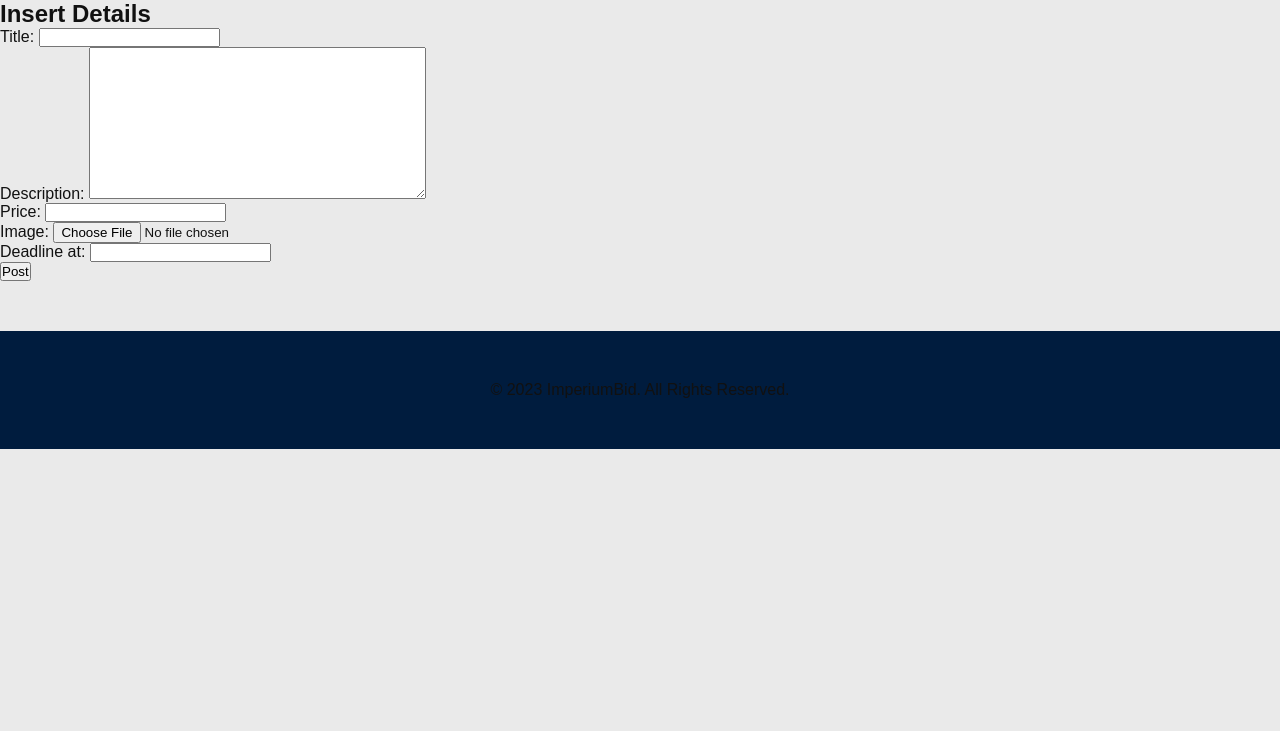
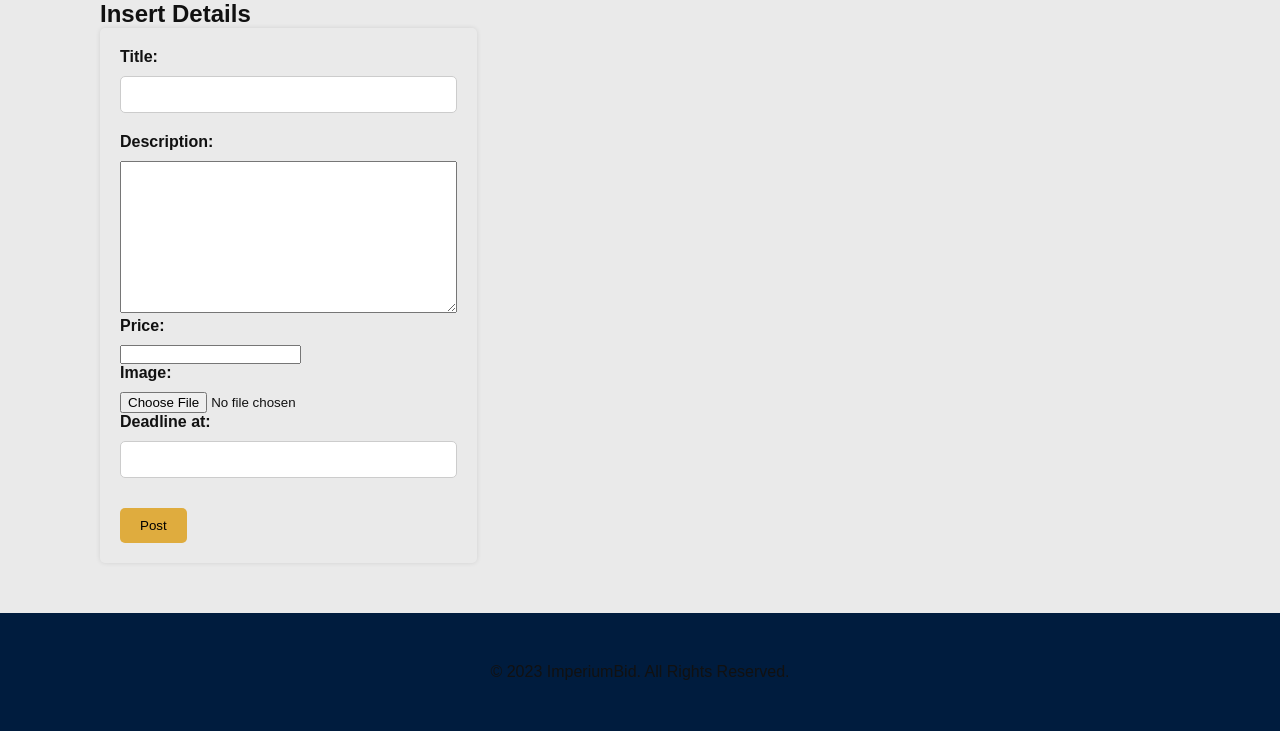
Before and after one commit to devrajoshi/BidBazaar-An-Online-Auction-Platform, a Django app: page /post/ in a window 1280 px wide. Shown: the part 80-811 px from the top of the page. Before the commit the page ends 529 px from the top, so only its background shows below. Run offline with Django 4.2, Linux system fonts and the light colour scheme; the visitor is signed in with stand-in values (Sample User, id 1).

Commit message:
`update`: working bidding somewhat

```diff
--- a/web/core/settings.py
+++ b/web/core/settings.py
@@ -73,7 +73,6 @@ TEMPLATES = [
                 'django.contrib.auth.context_processors.auth',
                 'django.contrib.messages.context_processors.messages',
             ],
-            'builtins': ['pages.templatetags.custom_tags']
         },
     },
 ]
--- a/web/pages/models.py
+++ b/web/pages/models.py
@@ -36,6 +36,7 @@ class Bid(models.Model):
     item = models.ForeignKey(Item, on_delete=models.CASCADE)
     amount = models.DecimalField(max_digits=8, decimal_places=2)
     bid_at = models.DateTimeField(auto_now_add=True)
+    bidder = models.ForeignKey(DjangoUser, on_delete=models.PROTECT)
 
     def __str__(self):
         return self.item
--- a/web/pages/urls.py
+++ b/web/pages/urls.py
@@ -12,6 +12,7 @@ urlpatterns = [
     path("logout/", views.logout, name="logout"),
     path("register/", views.register, name="register"),
     path("item/<int:item_id>/<slug:item_slug>/", views.item_page, name="item_page"),
+    path("bid/<int:item_id>/", views.bid, name='bid'),
     path("post/", views.post_item, name="post_item"),
     path("profile/<int:user_id>", views.user_profile, name="user_profile"),
     # path("me/", views.user_profile, name="profile_page"),
--- a/web/pages/views.py
+++ b/web/pages/views.py
@@ -1,6 +1,7 @@
+from django.contrib import messages
 import json
 from django.shortcuts import render, redirect
-from django.http import HttpResponseNotFound
+from django.http import HttpResponseNotFound, JsonResponse
 from django.contrib.auth.models import User as DjangoUser
 from django.contrib.auth import (
     authenticate,
@@ -11,7 +12,7 @@ from django.contrib.auth.decorators import login_required
 from django.utils.text import slugify
 
 from .forms import PostItem
-from .models import Item, User
+from .models import Item, User, Bid
 
 
 # Create your views here.
@@ -37,8 +38,6 @@ def register(request):
         return redirect("/")
 
     if request.method == "POST":
-        errors = []
-
         firstname = request.POST.get("firstname")
         lastname = request.POST.get("lastname")
         email = request.POST.get("email")
@@ -48,8 +47,8 @@ def register(request):
         if password == confirm_password:
             userinDB = DjangoUser.objects.filter(email=email)
             if userinDB.exists():
-                errors = ["Something went wrong!"]
-                return render(request, "register.html", {"errors": errors})
+                messages.error(request, "User already exists!")
+                return render(request, "register.html")
 
             user = DjangoUser.objects.create(first_name=firstname, last_name=lastname, email=email, username=email)
             site_user = User.objects.create(user_id=user.pk)
@@ -59,14 +58,13 @@ def register(request):
                 site_user.save()
                 return redirect("/login")
             else:
-                errors = ["Something went wrong!"]
-                return render(request, "register.html", {"errors": errors})
+                messages.error(request, "Something went wrong!")
+                return render(request, "register.html")
         else:
-            errors = ["Passwords don't match!"]
-            return render(request, "register.html", {"errors": errors})
+            messages.error(request, "Passwords don't match!")
+            return render(request, "register.html")
     else:
         return render(request, "register.html")
-
 
 def login(request):
     if request.user.is_authenticated:
@@ -85,13 +83,16 @@ def login(request):
                     return redirect(redirect_path_next)
                 return redirect("/")
             else:
-                errors = ["Username or passwords don't match!"]
-                return render(request, "login.html", {"errors": errors})
+                messages.error(request, "Username or passwords don't match!")
+                return render(request, "login.html")
         else:
-            errors = ["Username or passwords don't match!"]
-            return render(request, "login.html", {"errors": errors})
+            messages.error(request, "Username or passwords don't match!")
+            return render(request, "login.html")
     else:
-        errors = ["Please login to continue!"]
+        errors = []
+        redirect_path_next = request.GET.get("next")
+        if redirect_path_next:
+            messages.info(request, "Please login to continue!")
         return render(request, "login.html", { "errors": errors })
 
 
@@ -121,6 +122,17 @@ def post_item(request):
     form = PostItem()
     return render(request, "post_item.html", { "form": form })
 
+@login_required(login_url="/login")
+def bid(request, item_id):
+    body = json.loads(request.body)
+    amount = body.get("amount")
+    bidder = request.user
+    get_bid = Bid.objects.filter(bidder_id=bidder.id, amount=amount, item_id=item_id)
+    if get_bid.exists():
+        return JsonResponse({ "success": False, "message": "Already bidded" })
+    Bid.objects.create(item_id=item_id, amount=amount, bidder_id=bidder.id)
+    return JsonResponse({ "success": True, "message": "success"})
+
 
 def user_profile(request, user_id):
     user_details = User.objects.get(id=user_id)
--- a/web/static/css/style.css
+++ b/web/static/css/style.css
@@ -254,6 +254,45 @@ main {
   text-align: center;
 }
 
+.post-item-form {
+  border-radius: 5px;
+  box-shadow: 0 0 5px rgba(0, 0, 0, 0.1);
+  padding: 20px;
+  max-width: 500px;
+  margin: 0 auto;
+}
+
+.post-item-form label {
+  display: block;
+  margin-bottom: 10px;
+  font-weight: bold;
+}
+
+.post-item-form input[type="text"],
+.post-item-form input[type="email"],
+.post-item-form input[type="password"] {
+  padding: 10px;
+  border: 1px solid #ccc;
+  border-radius: 5px;
+  margin-bottom: 20px;
+  width: 100%;
+  box-sizing: border-box;
+}
+
+.post-item-form button[type="submit"] {
+  background-color: var(--button-bg-primary);
+  border: none;
+  padding: 10px 20px;
+  border-radius: 5px;
+  cursor: pointer;
+  margin-top: 10px;
+}
+
+.post-item-form button[type="submit"]:hover {
+  background-color: #000;
+  color: var(--button-bg-primary)
+}
+
 footer {
   padding: var(--padding-primary);
   text-align: center;
--- a/web/static/js/script.js
+++ b/web/static/js/script.js
@@ -8,34 +8,9 @@ profileBtn.addEventListener("click", () => {
   }
 });
 
-const createBidModal = (bid) => {
-  return `
-    <div class="bid-modal">
-      <div style="display: flex; justify-content: end;">
-        <button onclick="document.querySelector('.bid-modal-container').classList.add('hide'); document.body.style = 'overflow: auto;'">X</button>
-      </div>
-      <div style="display: flex; gap: 10px;">
-        <div style="max-width: 300px;"><img src="/uploads/${bid.image}" style="width: 100%;" /></div>
-        <div style>
-          <h3>${bid.title}</h3>
-          <br />
-          <div>${bid.description}</div>
-          <br />
-          <div>
-            <input type="number" min="${bid.price}" value="${bid.price}" style="height: 30px;" />
-            <button class="button" style="width: 70px; height: 30px; font-size: 18px;">Bid</button>
-          </div>
-        </div>
-      </div>
-    </div>
-  `;
-};
-
-const showBidModal = (bid) => {
+const showBidModal = (divId) => {
   if(isUserLoggedIn) {
-    const bidModal = document.querySelector(".bid-modal-container");
-    const bidObj = JSON.parse(bid);
-    bidModal.innerHTML = createBidModal(bidObj);
+    const bidModal = document.querySelector(`#${divId}`);
     bidModal.classList.remove("hide");
     document.body.style = "overflow: hidden;"
   } else {
--- a/web/templates/components/bid_or_bid_history.html
+++ b/web/templates/components/bid_or_bid_history.html
@@ -1,5 +1,6 @@
 {% if user.username == bid.seller.username %}
   <button class="button" style="padding: 8px 15px; font-size: 18px;">View Bid History</button>
 {% else %}
-<button class="button" style="padding: 8px 15px; font-size: 18px;" onclick="showBidModal('{{ bid|json_dump }}')">Bid</button>
+  <button class="button" style="padding: 8px 15px; font-size: 18px;" onclick="showBidModal('bid-modal-{{ bid.slug }}')">Bid</button>
 {% endif %}
+{% include "components/bid_modal.html" %}
--- a/web/templates/home.html
+++ b/web/templates/home.html
@@ -13,7 +13,7 @@
               <div class="auction-item-description">
                 <div style="display: flex; flex-direction: column;">
 									<div><a class="link" href="/item/{{ bid.id }}/{{ bid.title|slugify }}">{{ bid.title }}</a></div>
-                  <div style="font-size: 14px; font-style: italic; color: #aaaaaa;">{{ bid.seller.first_name }} {{ bid.seller.last_name }}</div>
+                  <div style="font-size: 14px; font-style: italic; color: #aaaaaa;">{{ bid.seller.username }}</div>
 									<div style="font-size: 12px;">Deadline: {{ bid.added_at }}</div>
                 </div>
                 <div style="display: flex; flex-direction: column; justify-content: space-between;">
--- a/web/templates/layouts/base.html
+++ b/web/templates/layouts/base.html
@@ -7,6 +7,7 @@
     <meta charset="UTF-8">
     <meta name="viewport" content="width=device-width, initial-scale=1">
     <link rel="stylesheet" href="/static/css/style.css?{% now "U" %}" />
+    <link rel="stylesheet" href="/static/css/toast.css?{% now "U" %}" />
     <script src="/static/js/script.js?{% now "U" %}" defer></script>
     <script>
       let isUserLoggedIn = {% if request.user.is_authenticated %}true{% else %}false{%endif%};
@@ -17,6 +18,5 @@
     {% block body %}{% endblock %}
     {% include "components/footer.html" %}
     {% include "components/toast.html" %}
-    {% include "components/bid_modal.html" %}
   </body>
 </html>
--- a/web/templates/post_item.html
+++ b/web/templates/post_item.html
@@ -1,16 +1,16 @@
 {% extends "layouts/base.html" %}
 
 {% block body %}
-<!-- <main style="display: flex; justify-content: start; align-items: center;"> -->
+<main style="display: flex; justify-content: start; align-items: center;">
 <section>
   <h2>Insert Details</h2>
   <div>
-    <form method="post" enctype="multipart/form-data">
+    <form class="post-item-form" method="post" enctype="multipart/form-data">
       {% csrf_token %}
       {{ form.as_p }}
       <button type="submit">Post</button>
     </form>
   </div>
 </section>
-<!-- </main> -->
+</main>
 {% endblock %}
```
Also changed, not shown: web/templates/components/bid_modal.html (+35 -1 lines), web/pages/migrations/0001_initial.py, web/pages/migrations/0002_alter_bid_bidder.py, web/pages/migrations/0002_alter_user_citizen_no_alter_user_pan_no.py (deleted).
